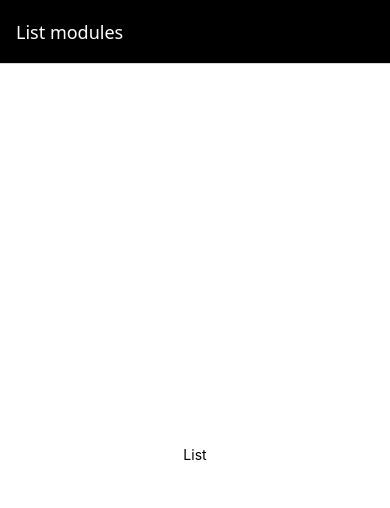
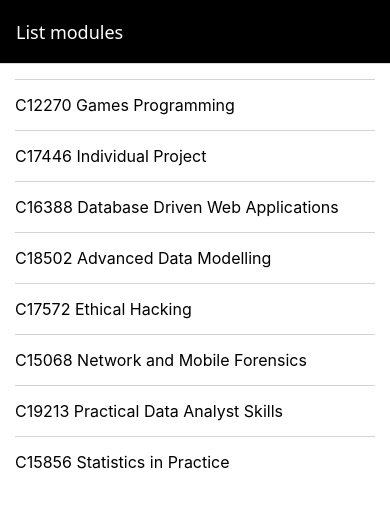
Before and after one commit to zahnim27/crudler, a React Native app: screen / in a window 390 px wide. Shown: the top 508 px of the page. Built offline with nearby package versions, Linux system fonts and the light colour scheme.

Commit message:
completed  activity 3
Co-authored-by: zahnim27 <forworkminhaz@gmail.com>

```diff
--- a/src/components/layout/Screen.js
+++ b/src/components/layout/Screen.js
@@ -17,10 +17,10 @@
 
 const styles = StyleSheet.create({
   screen: {
+    padding: 15,
     flex: 1,
     backgroundColor: '#fff',
-    alignItems: 'center',
-    justifyContent: 'center',
+
   },
 });
 
--- a/src/components/screens/ModuleListScreen.js
+++ b/src/components/screens/ModuleListScreen.js
@@ -1,17 +1,55 @@
-import { StyleSheet, Text } from 'react-native';
+import {
+  Pressable,
+  ScrollView,
+  StyleSheet,
+  Text,
+  View,
+} from 'react-native';
 import Screen from '../layout/Screen';
+
+import InitialModules from '../../data/modules.js';
+
 const ModuleListScreen = () => {
-  // Initialisations
-  // State ------------------------------
-  // Handlers ---------------------------
-  // View -------------------------------
+  // Initialisations ------------------------------
+  const modules = InitialModules;
+
+  // State ----------------------------------------
+  // Handlers -------------------------------------
+  const handleSelect = () => alert('Item selected');
+
+  // View -----------------------------------------
   return (
     <Screen>
-      <Text>List</Text>
+      <ScrollView style={styles.container}>
+        {modules.map((module) => {
+          return (
+            <Pressable
+              key={module.ModuleCode}
+              onPress={handleSelect}
+            >
+              <View style={styles.item}>
+                <Text style={styles.text}>
+                  {module.ModuleCode} {module.ModuleName}
+                </Text>
+              </View>
+            </Pressable>
+          );
+        })}
+      </ScrollView>
     </Screen>
   );
 };
 
-const styles = StyleSheet.create({});
+const styles = StyleSheet.create({
+  container: {},
+  item: {
+    paddingVertical: 15,
+    borderTopWidth: 1,
+    borderColor: 'lightgray',
+  },
+  text: {
+    fontSize: 16,
+  },
+});
 
 export default ModuleListScreen;
--- /dev/null
+++ b/src/data/modules.js
@@ -0,0 +1,83 @@
+const modules = [
+  {
+    ModuleID: 160778,
+    ModuleName: 'Games Programming',
+    ModuleCode: 'C12270',
+    ModuleLevel: 4,
+    ModuleLeaderID: 1,
+    ModuleLeaderName: 'Graeme Jones',
+    ModuleImage:
+      'https://images.freeimages.com/images/small-previews/98b/electronic-components-2-1242738.jpg',
+  },
+  {
+    ModuleID: 592225,
+    ModuleName: 'Individual Project',
+    ModuleCode: 'C17446',
+    ModuleLevel: 7,
+    ModuleLeaderID: 2,
+    ModuleLeaderName: 'Graeme Jones',
+    ModuleImage:
+      'https://images.freeimages.com/images/small-previews/411/light-of-technology-1510575.jpg',
+  },
+  {
+    ModuleID: 329011,
+    ModuleName: 'Database Driven Web Applications',
+    ModuleCode: 'C16388',
+    ModuleLevel: 6,
+    ModuleLeaderID: 3,
+    ModuleLeaderName: 'Graeme Jones',
+    ModuleImage:
+      'https://images.freeimages.com/images/small-previews/64b/vla-1-1315506.jpg',
+  },
+  {
+    ModuleID: 512346,
+    ModuleName: 'Advanced Data Modelling',
+    ModuleCode: 'C18502',
+    ModuleLevel: 6,
+    ModuleLeaderID: 4,
+    ModuleLeaderName: 'Graeme Jones',
+    ModuleImage:
+      'https://images.freeimages.com/images/small-previews/293/cable-4-1243085.jpg',
+  },
+  {
+    ModuleID: 692345,
+    ModuleName: 'Ethical Hacking',
+    ModuleCode: 'C17572',
+    ModuleLevel: 7,
+    ModuleLeaderID: 5,
+    ModuleLeaderName: 'Graeme Jones',
+    ModuleImage:
+      'https://images.freeimages.com/images/small-previews/fa1/cable-5-1243077.jpg',
+  },
+  {
+    ModuleID: 906072,
+    ModuleName: 'Network and Mobile Forensics',
+    ModuleCode: 'C15068',
+    ModuleLevel: 7,
+    ModuleLeaderID: 6,
+    ModuleLeaderName: 'Graeme Jones',
+    ModuleImage:
+      'https://images.freeimages.com/images/small-previews/930/towertv-3-1423238.jpg',
+  },
+  {
+    ModuleID: 394428,
+    ModuleName: 'Practical Data Analyst Skills',
+    ModuleCode: 'C19213',
+    ModuleLevel: 5,
+    ModuleLeaderID: 7,
+    ModuleLeaderName: 'Graeme Jones',
+    ModuleImage:
+      'https://images.freeimages.com/images/small-previews/cf5/cellphone-1313194.jpg',
+  },
+  {
+    ModuleID: 699951,
+    ModuleName: 'Statistics in Practice',
+    ModuleCode: 'C15856',
+    ModuleLevel: 7,
+    ModuleLeaderID: 8,
+    ModuleLeaderName: 'Graeme Jones',
+    ModuleImage:
+      'https://images.freeimages.com/images/small-previews/4e8/sala-de-parto-03-1432033.jpg',
+  },
+];
+export default modules;
```
